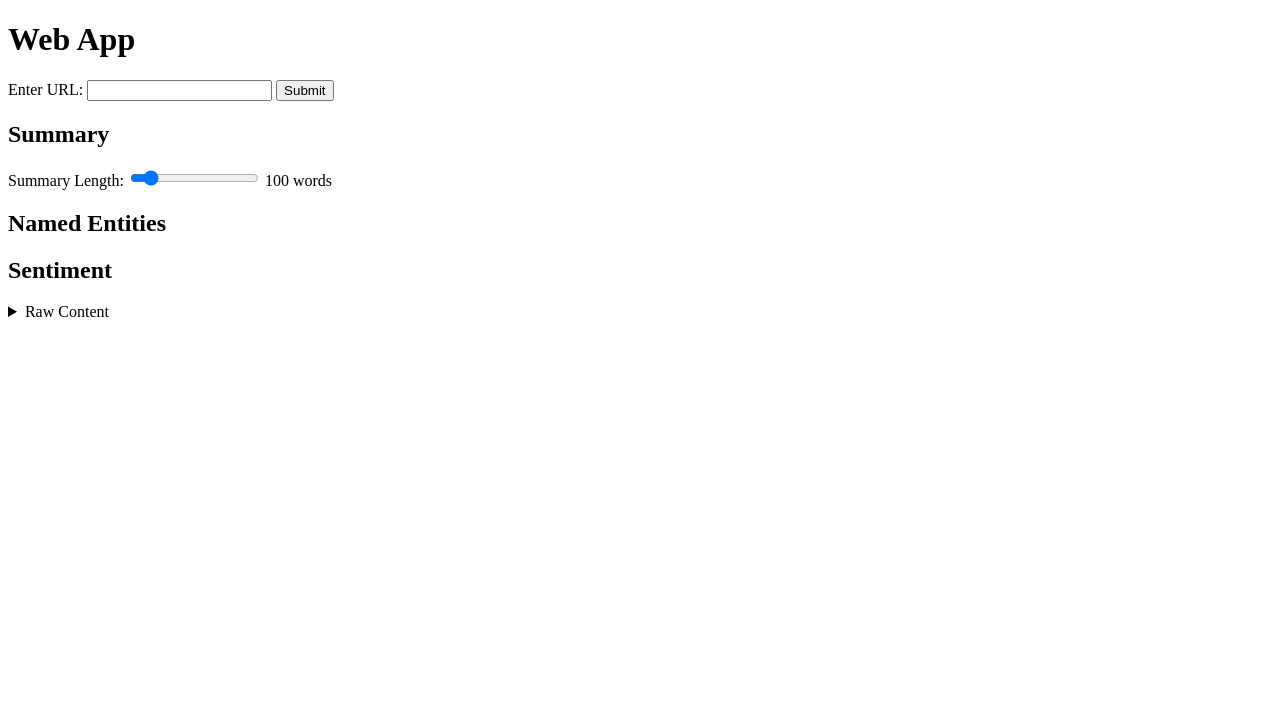
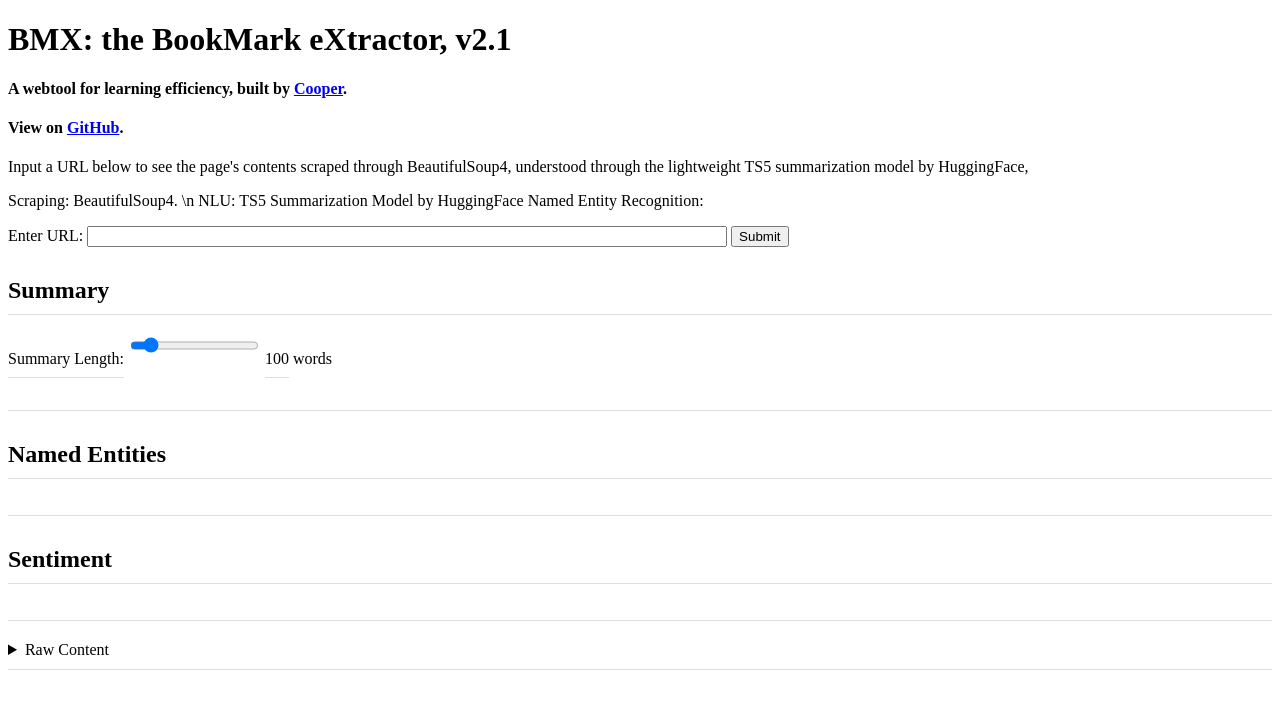
Before and after one commit to cooperability/BMX-bookmark-extractor, a Flask app: page / in a window 1280 px wide. Shown: the top 709 px of the page. Run offline with Flask 2, Linux system fonts and the light colour scheme.

Commit message:
Simple visual updates

```diff
--- a/app/templates/index.html
+++ b/app/templates/index.html
@@ -3,12 +3,30 @@
 
 <head>
     <meta charset="UTF-8">
-    <title>Web App</title>
+    <title>BMX: the BookMark eXtractor</title>
     <link rel="icon" href="static/favicon.ico" type="image/x-icon">
+    <style>
+        input[type="text"] {
+            width: 50%;
+        }
+
+        div#results>* {
+            border-bottom: 1px solid #ddd;
+            padding: 10px 0;
+            margin-bottom: 10px;
+        }
+    </style>
 </head>
 
 <body>
-    <h1>Web App</h1>
+    <h1>BMX: the BookMark eXtractor, v2.1</h1>
+    <h4>A webtool for learning efficiency, built by <a href="https://cooperability.com">Cooper</a>.</h4>
+    <h4>View on <a href="https://github.com/cooperability/denser">GitHub</a>.</h4>
+    <p>Input a URL below to see the page's contents scraped through BeautifulSoup4, understood
+        through the lightweight TS5 summarization model by HuggingFace, </p>
+    <p>Scraping: BeautifulSoup4. \n
+        NLU: TS5 Summarization Model by HuggingFace
+        Named Entity Recognition: </p>
     <form id="urlForm">
         <label for="urlInput">Enter URL:</label>
         <input type="text" id="urlInput" required>
```
